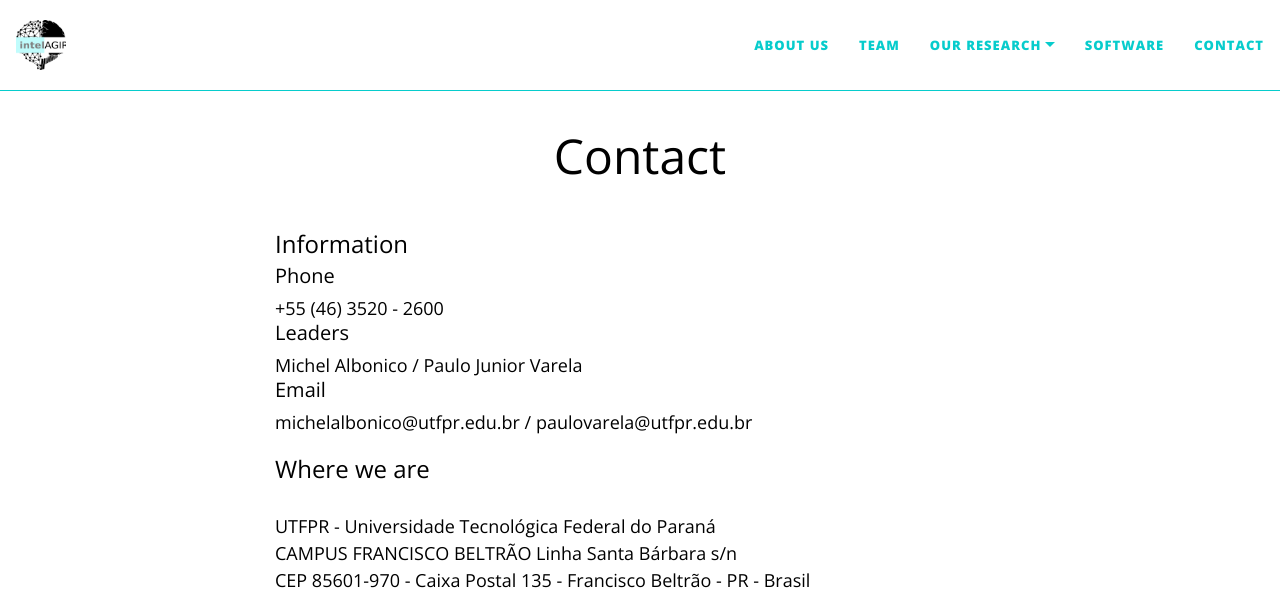
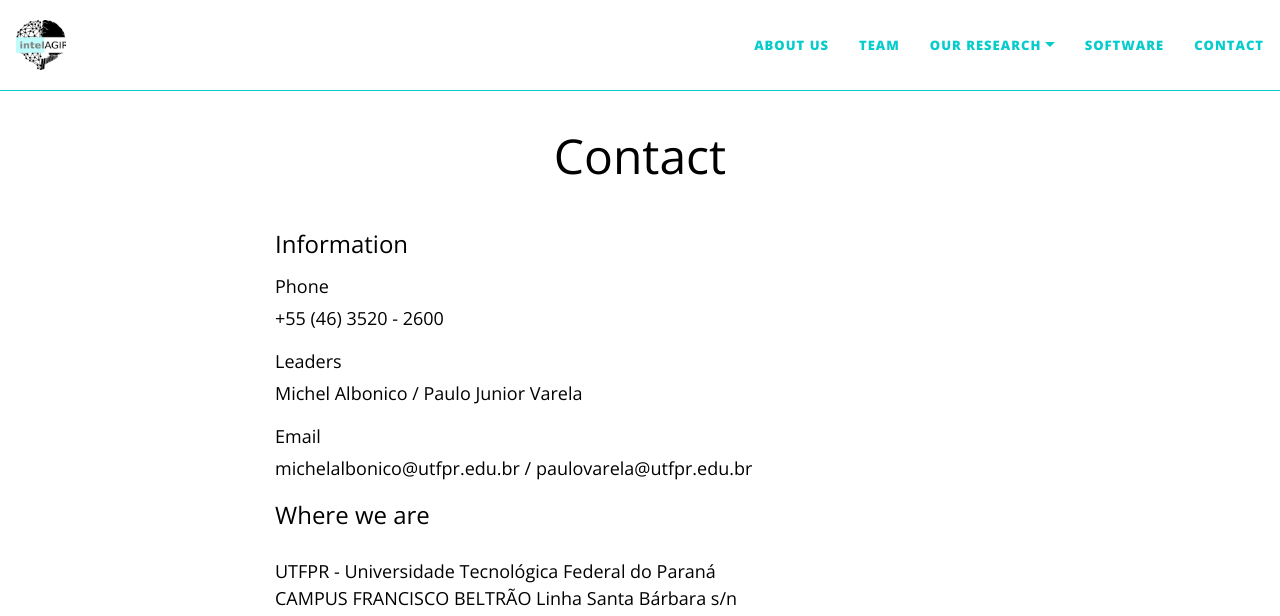
Before and after one commit to IntelAgir-Research-Group/intelagir-research-group.github.io, a Jekyll site: the page built from pages/contact.md, in a window 1280 px wide and 1310 px high. Shown: the top 616 px of the window. Built offline with Jekyll 4.4.1, drawn with Linux system fonts in a browser that asks for light colours; nearby versions of some CDN libraries.

Commit message:
Update contact.md

```diff
--- a/pages/contact.md
+++ b/pages/contact.md
@@ -7,11 +7,13 @@ title: Contact
 <div class="text">
 	<div class="column">
       <h3>Information</h3>
-      	<h5>Phone</h5>
+      	<h4>Phone</h4>
 		  +55 (46) 3520 - 2600
-	<h5>Leaders</h5>
+	<br>
+	<h4>Leaders</h4>
 		  Michel Albonico / Paulo Junior Varela
-	<h5>Email</h5>
+	<br>
+	<h4>Email</h4>
 		  michelalbonico@utfpr.edu.br / paulovarela@utfpr.edu.br
 	</div>
 	<div class="columm">
```
